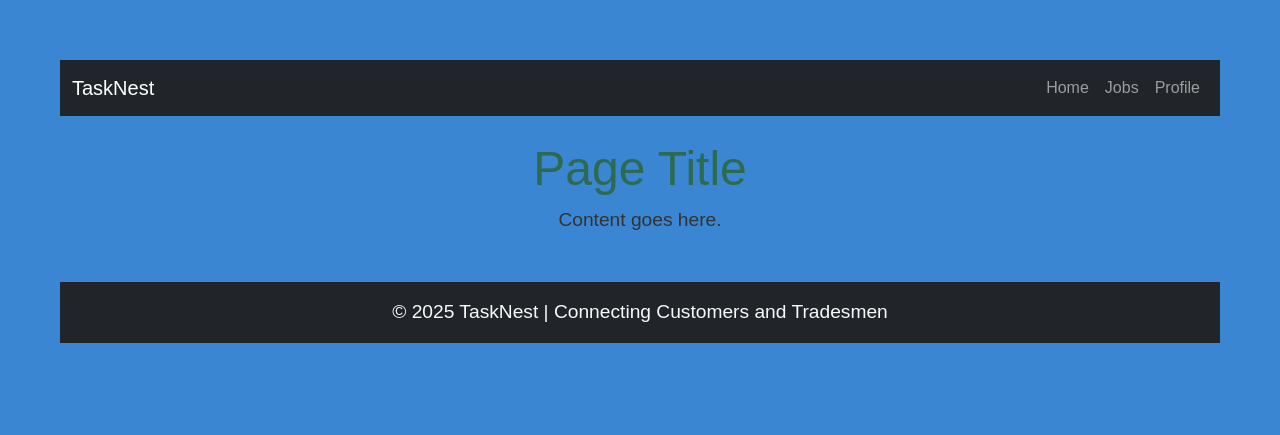
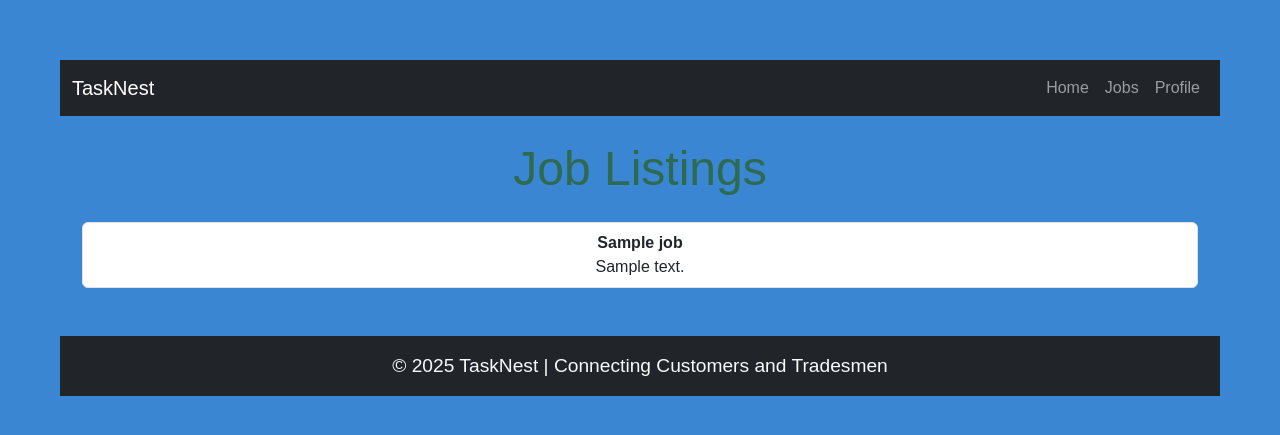
Before and after one commit to Tafari-K/tasknest, a Django app: template templates/jobs.html in a window 1280 px wide. Shown: the top 435 px of the page. Run offline with Django 5.2, Linux system fonts and the light colour scheme; the template is opened without the code that fills it: most values are stand-ins (such as "Sample title", 1, 10 or a date in 2020).

Commit message:
Update: Add boiler plate  styling

```diff
--- a/main/views.py
+++ b/main/views.py
@@ -1,4 +1,5 @@
 from django.shortcuts import render
+
 
 # Create your views here.
 def home(request):
--- a/templates/jobs.html
+++ b/templates/jobs.html
@@ -1,5 +1,17 @@
 {% extends 'base.html' %}
+
+{% block title %}Jobs | TaskNest{% endblock %}
+
 {% block content %}
-<h1>Page Title</h1>
-<p>Content goes here.</p>
+  <h1 class="mb-4">Job Listings</h1>
+  <ul class="list-group">
+    {% for job in jobs %}
+      <li class="list-group-item">
+        <strong>{{ job.title }}</strong><br>
+        {{ job.description }}
+      </li>
+    {% empty %}
+      <li class="list-group-item">No jobs posted yet.</li>
+    {% endfor %}
+  </ul>
 {% endblock %}
```
